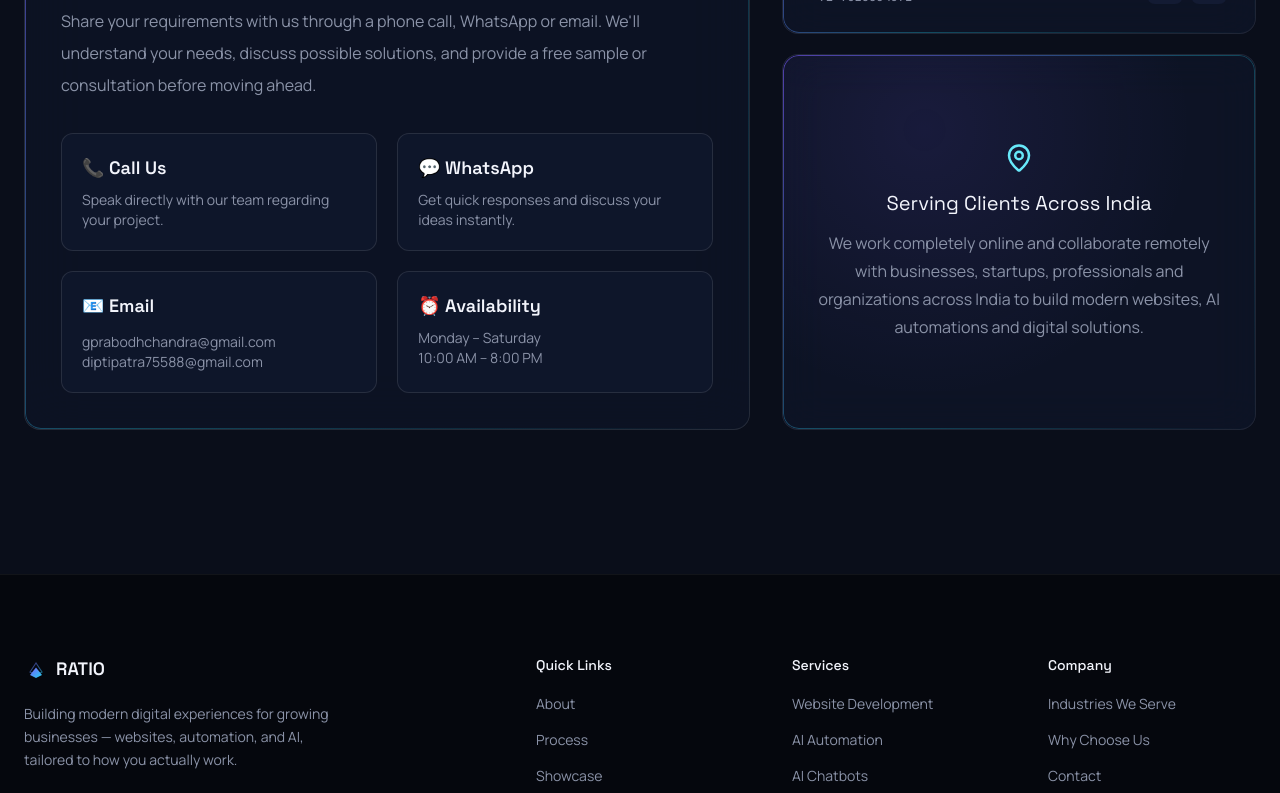
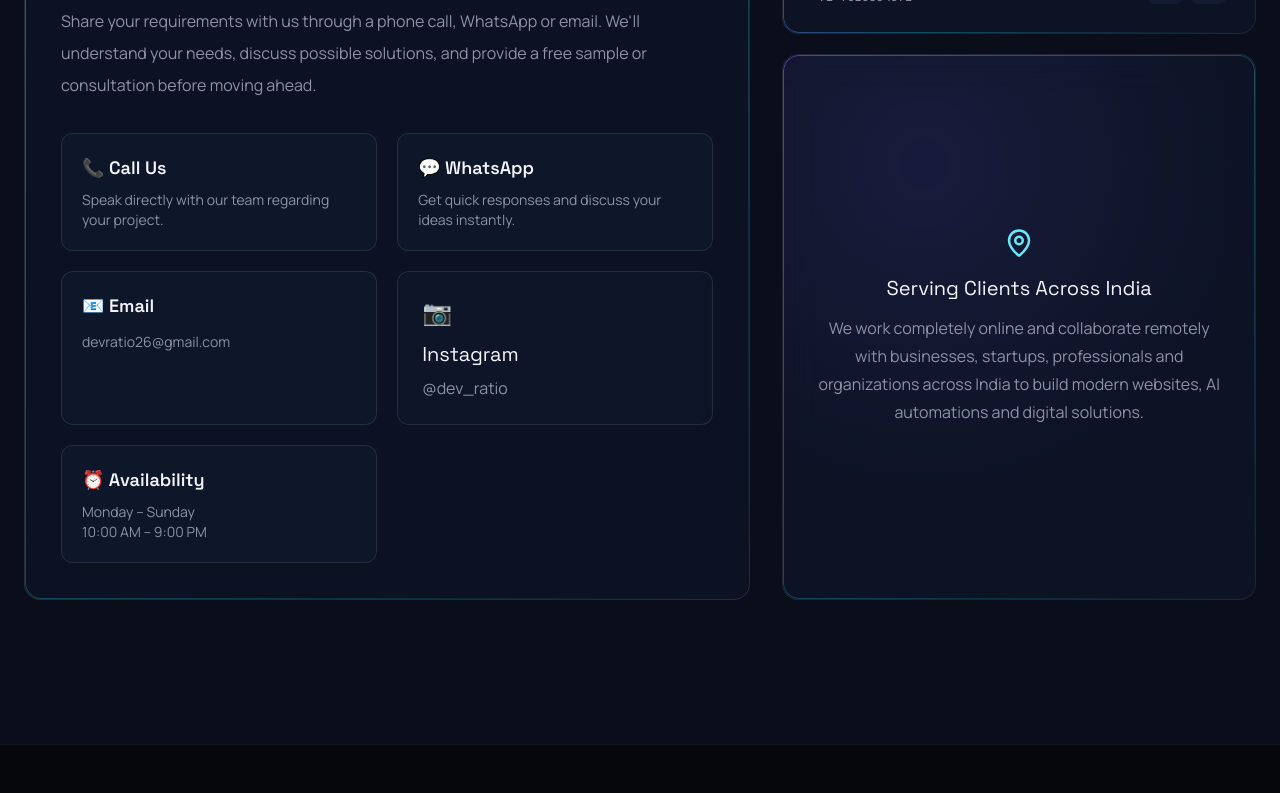
Before and after one commit to Prabodh1527/deep-sites, a React (Vite) app: page / in a window 1280 px wide. Shown: the part 9406-10199 px from the top of the page. Built offline with nearby package versions, Linux system fonts and the light colour scheme.

Commit message:
Added Instagram contact card

```diff
--- a/src/components/Contact.jsx
+++ b/src/components/Contact.jsx
@@ -70,13 +70,26 @@ export default function Contact() {
                   </h4>
 
                   <p className="text-mist text-sm mt-3 break-all">
-                    gprabodhchandra@gmail.com
+                    devratio26@gmail.com
                   </p>
 
-                  <p className="text-mist text-sm break-all">
-                    diptipatra75588@gmail.com
+                </div>
+                <a
+                  href="https://www.instagram.com/dev_ratio/"
+                  target="_blank"
+                  rel="noopener noreferrer"
+                  className="rounded-xl border border-white/10 bg-surface/40 p-6 transition-all hover:border-violet-soft/50 hover:-translate-y-1"
+                >
+                  <div className="text-2xl">📷</div>
+
+                  <h3 className="mt-3 font-display text-xl text-fog">
+                    Instagram
+                  </h3>
+
+                  <p className="mt-2 text-mist">
+                    @dev_ratio
                   </p>
-                </div>
+                </a>
 
                 <div className="rounded-xl bg-surface/50 border border-white/10 p-5">
                   <h4 className="text-fog font-semibold text-lg">
@@ -84,11 +97,11 @@ export default function Contact() {
                   </h4>
 
                   <p className="text-mist text-sm mt-2">
-                    Monday – Saturday
+                    Monday – Sunday
                   </p>
 
                   <p className="text-mist text-sm">
-                    10:00 AM – 8:00 PM
+                    10:00 AM – 9:00 PM
                   </p>
                 </div>
               </div>
--- a/src/components/Footer.jsx
+++ b/src/components/Footer.jsx
@@ -55,7 +55,7 @@ const columns = [
 ];
 
 const socials = [
-  { icon: Instagram, href: "#", label: "Instagram" },
+  { icon: Instagram, href: "https://www.instagram.com/dev_ratio/", label: "Instagram" },
   { icon: Linkedin, href: "#", label: "LinkedIn" },
   { icon: Twitter, href: "#", label: "Twitter" },
   { icon: Facebook, href: "#", label: "Facebook" },
```
